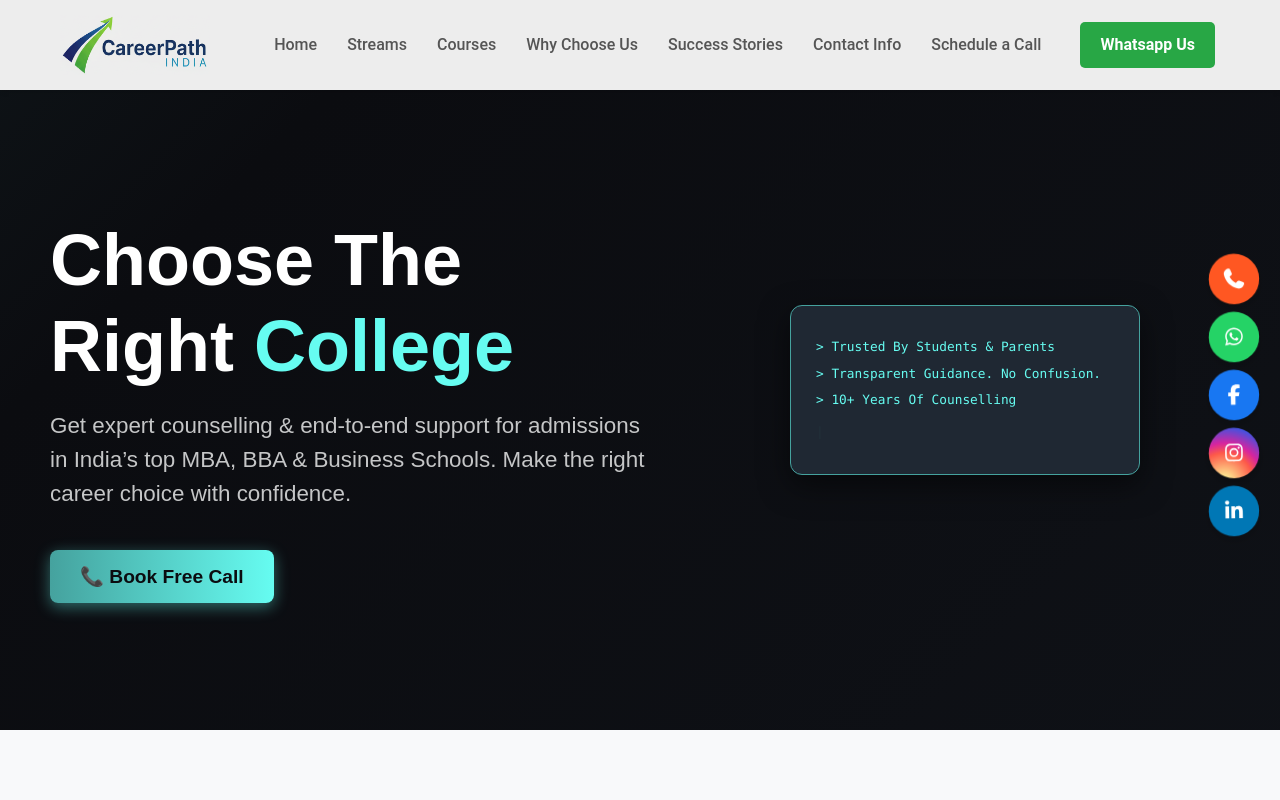
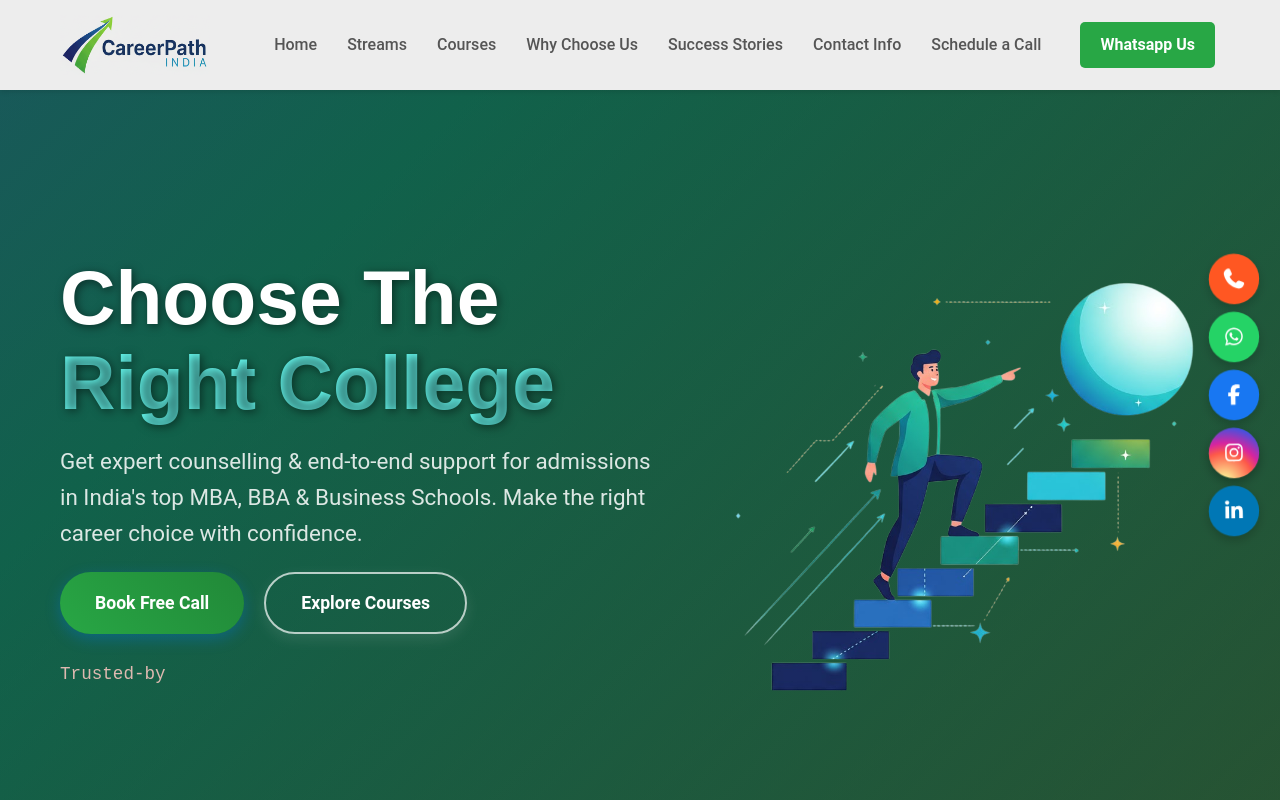
Before and after one commit to argtiwari/CareerPath-India, a React (Create React App) app: page / in a window 1280 px wide. Shown: the top 800 px of the page. Built offline with nearby package versions, Linux system fonts and the light colour scheme.

Commit message:
feat: Dynamic hero section with typing animation and parallax image

```diff
--- a/src/components/HeroSection.css
+++ b/src/components/HeroSection.css
@@ -1,21 +1,20 @@
-/* HeroSection.css - Fully Mobile-Friendly & Unique Design */
 
-/* --- 1. Main Container & Background --- */
-
-.codewave-hero-container {
+.hero-section {
     position: relative;
     width: 100%;
-    min-height: 100vh; /* Chote devices par poori screen cover kare */
+    height: 95vh;
+    overflow: hidden;
     display: flex;
+    justify-content: center;
     align-items: center;
-    overflow: hidden;
-    background-color: #0b0c10; /* Dark, techy background */
-    color: #c5c6c7; /* Light text color */
-    font-family: 'Poppins', sans-serif; /* Clean, modern font */
-    padding: 20px 0;
+    text-align: left;
+    color: white;
+    background: linear-gradient(135deg, #1a2a6b 0%, #004d40 100%);
+    background-size: cover;
+    background-position: center;
+    padding-top: 80px;
 }
 
-/* Animated Gradient Background */
 .gradient-bg {
     position: absolute;
     top: 0;
@@ -23,7 +22,7 @@
     width: 100%;
     height: 100%;
     /* Attractive Gradient Colors */
-    background: linear-gradient(-45deg, #1f2833, #0b0c10, #45a29e, #1f2833);
+    background: linear-gradient(-45deg, #db0d0d, #0acf17, #45a29e, #1f2833);
     background-size: 400% 400%;
     animation: gradientShift 15s ease infinite; /* Smooth animation */
     opacity: 0.3; /* Subtle effect */
@@ -36,174 +35,272 @@
     100% { background-position: 0% 50%; }
 }
 
-/* --- 2. Content Layout --- */
-
-.codewave-content-wrapper {
+.hero-content {
     position: relative;
-    z-index: 10; /* Content ko background ke upar rakhega */
-    width: 95%;
+    z-index: 2;
     max-width: 1200px;
-    margin: 0 auto;
+    width: 100%;
+    padding: 0 40px;
     display: flex;
-    flex-wrap: wrap;
-    align-items: center;
+    align-items: center; /* Vertically align items */
     justify-content: space-between;
+    flex-wrap: wrap-reverse; /* 🚨 Mobile par image text ke upar aaye */
+    gap: 50px; /* Thoda zyada gap */
 }
 
-/* --- 3. Text Content (Left Side) --- */
-
-.codewave-text-content {
-    flex: 1 1 100%; /* Mobile par full width lega */
-    padding: 0 10px;
-    text-align: center; /* Mobile par text center align kiya */
-    margin-bottom: 50px;
-    animation: slideInLeft 1s ease-out;
+.main-headline-area {
+    flex: 1.5; /* Text area zyada space le */
+    min-width: 380px;
+    max-width: 600px; /* Control text block width */
 }
 
-.codewave-title {
-    font-size: 3rem; /* Mobile ke liye chota kiya */
+.hero-section h1 {
+    font-family: 'Poppins', sans-serif;
+    font-size: 4.8em;
     font-weight: 800;
-    line-height: 1.2;
-    margin-bottom: 15px;
-    color: #ffffff; /* White for main title */
+    margin-bottom: 20px;
+    line-height: 1.1;
+    color: white;
+    text-shadow: 2px 2px 10px rgba(0, 0, 0, 0.5);
 }
 
-.code-highlight {
-    /* Main highlight color - Bright Cyan */
-    color: #66fcf1;
+.highlight-text {
+    background: linear-gradient(90deg, #66fcf1 0%, #66fcf1 100%); /* Bright Blue-Cyan Gradient */
+    -webkit-background-clip: text;
+    -webkit-text-fill-color: transparent;
+    background-clip: text;
+    text-fill-color: transparent;
 }
 
-.codewave-subtitle {
-    font-size: 1.1rem; /* Mobile ke liye chota kiya */
-    font-weight: 300;
-    margin-bottom: 30px;
-    line-height: 1.5;
-    color: #c5c6c7;
+.subtitle-text {
+    font-family: 'Roboto', sans-serif;
+    font-size: 1.4em;
+    margin-bottom: 20px; /* Typing text ke liye space */
+    color: rgba(255, 255, 255, 0.85);
+    max-width: 600px;
 }
 
-/* --- 4. Call-to-Action Button --- */
-
-.codewave-cta-button {
-    background: linear-gradient(90deg, #45a29e, #66fcf1); /* Eye-catching gradient button */
-    border: none;
-    padding: 12px 25px; /* Padding kam kiya */
-    font-size: 1rem;
-    font-weight: 700;
-    border-radius: 8px;
-    cursor: pointer;
-    color: #0b0c10;
-    transition: all 0.3s ease;
-    box-shadow: 0 4px 15px rgba(102, 252, 241, 0.4);
+/* 🚨 Typing Animation Styles */
+.typed-text-display {
+    font-family: 'Roboto Mono', monospace;
+    font-size: 1.1em;
+    color: #deb9b0;
+    white-space: nowrap;
+    overflow: hidden;
+    border-right: none;
+    display: inline-flex; /* Characters ko side-by-side rakhne ke liye */
+    align-items: center;
+    position: relative;
+    margin-top: 30px;
+    height: 1.2em;
 }
 
-.codewave-cta-button:hover {
-    transform: translateY(-3px) scale(1.02);
-    box-shadow: 0 8px 20px rgba(102, 252, 241, 0.6);
+.typed-char {
+    opacity: 1;
+    transition: opacity 0.07s ease-in-out;
+
 }
 
-/* --- 5. Visual Side (Right Side) --- */
+.typing-cursor {
+    display: inline-block;
+    animation: blink-caret .75s step-end infinite;
+    margin-left: 5px;
+    font-size: 1.2em;
+    vertical-align: middle;
+    border-right: 3px solid rgba(255, 255, 255, 0.7);
+    height: 100%;
+    width: 0;
+}
+@keyframes blink-caret {
+    from, to { border-right-color: transparent; }
+    50% { border-right-color: rgba(255, 255, 255, 0.7); }
+}
 
-.codewave-visual-side {
-    flex: 1 1 100%; /* Mobile par full width lega */
+.hero-ctas {
+    display: flex;
+    gap: 20px;
+    flex-wrap: wrap;
+}
+
+.primary-button, .secondary-button {
+    padding: 15px 35px;
+    border-radius: 50px;
+    text-decoration: none;
+    font-size: 1.1em;
+    font-weight: 600;
+    transition: all 0.3s ease;
+    cursor: pointer;
+    display: inline-flex;
+    align-items: center;
+    justify-content: center;
+}
+
+.primary-button {
+    background: linear-gradient(45deg, #28a745, #218838); /* Green Gradient */
+    color: white;
+    box-shadow: 0 5px 15px rgba(0, 123, 255, 0.3);
+}
+
+.primary-button:hover {
+    transform: translateY(-5px);
+    box-shadow: 0 8px 20px rgba(0, 123, 255, 0.4);
+}
+
+.secondary-button {
+    background-color: transparent;
+    color: white;
+    border: 2px solid rgba(255, 255, 255, 0.7);
+    box-shadow: 0 5px 15px rgba(255, 255, 255, 0.1);
+}
+
+.secondary-button:hover {
+    background-color: rgba(255, 255, 255, 0.1);
+    transform: translateY(-5px);
+    border-color: white;
+    box-shadow: 0 8px 20px rgba(255, 255, 255, 0.2);
+}
+
+.hero-image-container {
+    flex: 1;
+    min-width: 350px;
+    max-width: 550px; /* Max width for the image */
     display: flex;
     justify-content: center;
     align-items: center;
-    padding-bottom: 40px; /* Neeche se spacing */
-    animation: slideInRight 1s ease-out;
+    position: relative;
+    transform: translateY(var(--scroll-y, 0px));
 }
 
-.codewave-terminal-mockup {
-    background-color: #1f2833;
-    border-radius: 12px;
-    padding: 20px;
-    width: 90%; /* Mobile width adjust kiya */
-    max-width: 350px;
-    box-shadow: 0 10px 30px rgba(0, 0, 0, 0.5);
-    border: 1px solid #45a29e;
-    font-family: 'Consolas', monospace; /* Monospace font for code look */
-    font-size: 0.9rem; /* Chota font size */
-    color: #66fcf1; /* Code text color */
+.hero-illustration {
+    max-width: 120%;
+    height: auto;
+    display: block;
+    border-radius: 15px; /* Slightly rounded corners */
+    transition: transform 0.5s ease-out;
 }
 
-.codewave-terminal-mockup p {
-    margin: 6px 0;
+.hero-illustration:hover {
+    transform: scale(1.03); /* Slightly zoom on hover */
+}
+
+
+/* 📱 MOBILE RESPONSIVENESS */
+@media (max-width: 992px) {
+    .hero-content {
+        flex-direction: column; /* Stack vertically */
+        text-align: center;
+        padding: 0 20px;
+        gap: 40px;
+    }
+
+    .main-headline-area {
+        flex: auto;
+        min-width: unset;
+        order: 2;
+    }
+
+    .hero-section h1 {
+        font-size: 3.2em;
+        margin-bottom: 15px;
+    }
+
+    .subtitle-text {
+        font-size: 1.2em;
+        max-width: 100%;
+        padding: 0 10px;
+    }
+
+    .typed-text-container {
+        font-family: 'Roboto Mono', monospace;
+    font-size: 1.1em;
+    color: #b0c4de;
     white-space: nowrap;
     overflow: hidden;
+    border-right: 3px solid rgba(255, 255, 255, 0.7);
     }
 
-.line-1 { animation: typing 2s steps(30, end) 0.5s forwards; width: 0; }
-.line-2 { animation: typing 2s steps(30, end) 3s forwards; width: 0; }
-.line-3 { animation: typing 2s steps(30, end) 5.5s forwards; width: 0; }
-
-.cursor {
-    display: inline-block;
-    vertical-align: top;
-    animation: blink 0.7s infinite;
+    .typed-text-display {
+        font-size: 1em;
     }
 
-/* --- 6. Keyframes (Animations) --- */
-
-@keyframes slideInLeft {
-    from { opacity: 0; transform: translateX(-50px); }
-    to { opacity: 1; transform: translateX(0); }
+    .hero-ctas {
+        justify-content: center;
+        order: 1;
     }
 
-@keyframes slideInRight {
-    from { opacity: 0; transform: translateX(50px); }
-    to { opacity: 1; transform: translateX(0); }
+    .hero-image-container {
+        flex: auto;
+        min-width: unset;
+        width: 100%;
+        max-width: 450px;
+        align-self: center;
+        order: 2;
+        margin-bottom: 20px;
+    }
 }
 
-@keyframes typing {
-    from { width: 0 }
-    to { width: 100% }
+@media (max-width: 768px) {
+    .hero-section {
+        height: auto;
+        min-height: 85vh;
+        padding-top: 100px;
+        padding-bottom: 40px;
     }
 
-@keyframes blink {
-    from, to { opacity: 0; }
-    50% { opacity: 1; }
+    .hero-section h1 {
+        font-size: 2.5em;
+        line-height: 1.3;
+        padding: 0 5px;
     }
 
-/* --- 7. Desktop/Larger Screen Adjustments (Min-width: 900px) --- */
-
-@media (min-width: 900px) {
-    .codewave-hero-container {
-        min-height: 80vh;
+    .subtitle-text {
+        font-size: 1em;
+        margin-bottom: 20px;
+        padding: 0;
     }
 
-    .codewave-content-wrapper {
-        flex-direction: row; /* Desktop par side-by-side */
-        text-align: left; /* Text left align */
+    .typed-text-display {
+        font-size: 0.9em;
     }
 
-    .codewave-text-content {
-        flex: 1 1 500px;
-        padding-right: 40px;
-        margin-bottom: 0;
-        text-align: left;
+    .primary-button, .secondary-button {
+        padding: 12px 25px;
+        font-size: 0.9em;
+    }
 }
 
-    .codewave-title {
-        font-size: 4.5rem; /* Desktop font size wapas bada kiya */
-        margin-bottom: 20px;
+@media (max-width: 480px) {
+    .hero-section h1 {
+        font-size: 2em;
     }
 
-    .codewave-subtitle {
-        font-size: 1.4rem;
-        margin-bottom: 40px;
+    .subtitle-text {
+        font-size: 0.9em;
     }
 
-    .codewave-cta-button {
-        padding: 15px 30px;
-        font-size: 1.2rem;
+    .typed-text-display {
+        font-size: 0.8em;
     }
 
-    .codewave-visual-side {
-        flex: 1 1 400px;
+    .hero-ctas {
+        flex-direction: column;
+        gap: 10px;
+        width: 100%;
+        max-width: 300px;
+        margin: 0 auto;
+    }
+    .primary-button, .secondary-button {
+        width: 100%;
+    }
+    .hero-image-container {
+        max-width: 300px;
     }
 
-    .codewave-terminal-mockup {
-        width: 400px;
-        font-size: 0.8rem;
-        padding: 25px;
+    .hero-illustration{
+        display: none; /* Chhote screens par image hide karein */
     }
 }
+
+.hero-image-container[style*="--scroll-y"] {
+    transition: transform 0.1s linear;
+}
--- a/src/components/HeroSection.js
+++ b/src/components/HeroSection.js
@@ -1,40 +1,118 @@
-// HeroSection.jsx
-import React from 'react';
-import './HeroSection.css'; // CSS file import kiya
 
-const HeroSection = () => {
+import React, { useState, useEffect, useRef } from 'react';
+import './HeroSection.css';
+
+import heroIllustration from '../assets/hero-illustration.png';
+
+const textsToType = [
+  "Trusted-by Students & Parents",
+  "Transparent Guidance. No Confusion.",
+  "10+ Years Of Counselling Experience",
+  "Your Pathway to Top Institutions."
+];
+
+function HeroSection() {
+    const [displayedChars, setDisplayedChars] = useState([]); // Store individual characters
+    const [textIndex, setTextIndex] = useState(0);
+    const [charIndex, setCharIndex] = useState(0);
+    const [isDeleting, setIsDeleting] = useState(false);
+
+    const heroImageRef = useRef(null);
+
+  useEffect(() => {
+        let typingInterval;
+
+        const handleTyping = () => {
+            const currentText = textsToType[textIndex];
+
+            if (!isDeleting && charIndex < currentText.length) {
+                setDisplayedChars(prev => [...prev, { char: currentText.charAt(charIndex), id: Date.now() + charIndex }]);
+                setCharIndex(prev => prev + 1);
+            } else if (isDeleting && displayedChars.length > 0) {
+                setDisplayedChars(prev => prev.slice(0, prev.length - 1));
+            } else if (!isDeleting && charIndex === currentText.length) {
+                clearInterval(typingInterval);
+                setTimeout(() => setIsDeleting(true), 2000);
+                return;
+            } else if (isDeleting && displayedChars.length === 0) {
+                setIsDeleting(false);
+                setTextIndex(prev => (prev + 1) % textsToType.length);
+                setCharIndex(0);
+                clearInterval(typingInterval);
+                return;
+            }
+        };
+
+        typingInterval = setInterval(handleTyping, isDeleting ? 70 : 120); // Typing speed
+
+        return () => clearInterval(typingInterval);
+    }, [charIndex, textIndex, isDeleting, displayedChars.length]); // Add displayedChars.length to dependencies
+
+
+  useEffect(() => {
+    const handleScroll = () => {
+      if (heroImageRef.current) {
+        const scrollY = window.scrollY;
+        heroImageRef.current.style.setProperty('--scroll-y', `${scrollY * 0.15}px`);
+      }
+    };
+
+    window.addEventListener('scroll', handleScroll);
+    return () => window.removeEventListener('scroll', handleScroll);
+  }, []);
+
+
+
+
   return (
-    <div className="codewave-hero-container">
-      {/* Animated Gradient Background - Purely for style */}
+
+
+    <section className="hero-section">
       <div className="gradient-bg"></div>
+      <div className="container hero-content">
+        <div className="main-headline-area">
+          <h1 data-aos="fade-right" data-aos-duration="1000">
+            Choose The <span className="highlight-text">Right College</span>
+          </h1>
+          <p className="subtitle-text" data-aos="fade-right" data-aos-delay="200" data-aos-duration="1000">
+            Get expert counselling &amp; end-to-end support for admissions in India's top MBA, BBA &amp; Business Schools. Make the right career choice with confidence.
+          </p>
 
-      <div className="codewave-content-wrapper">
-        {/* Left Side: Text Content */}
-        <div className="codewave-text-content">
-          <h1 className="codewave-title">
-            Choose The Right <span className="code-highlight">College</span>
-          </h1>
-          <p className="codewave-subtitle">
-           Get expert counselling & end-to-end support for admissions in India’s top MBA, BBA & Business Schools. Make the right career choice with confidence.
-          </p>
-          <button className="codewave-cta-button">
-            📞 Book Free Call
-          </button>
+
+
+          <div className="hero-ctas" data-aos="fade-up" data-aos-delay="400" data-aos-duration="1000">
+            <a href="#contact-info" className="primary-button">Book Free Call</a>
+            <a href="#streams" className="secondary-button">Explore Courses</a>
+
+          </div>
+
+          <div className="typed-text-container" data-aos="fade-up" data-aos-delay="500" data-aos-duration="1000">
+                        <p className="typed-text-display">
+                            {displayedChars.map((item, index) => (
+                                <span
+                                    key={item.id}
+                                    className="typed-char"
+                                    style={{ animationDelay: `${index * 0.02}s` }}
+                                >
+                                    {item.char === ' ' ? '\u00A0' : item.char}
+                                </span>
+                            ))}
+                            <span className="typing-cursor">|</span>
+                        </p>
+                    </div>
         </div>
 
-        {/* Right Side: Animated Visual / Image Placeholder */}
-        <div className="codewave-visual-side">
-          {/* Ek chhota, clean visual jo programming ko represent karega */}
-          <div className="codewave-terminal-mockup">
-            <p className="line-1">&gt; Trusted By Students & Parents</p>
-            <p className="line-2">&gt; Transparent Guidance. No Confusion.</p>
-            <p className="line-3">&gt; 10+ Years Of Counselling Experience</p>
-            <p className="cursor">|</p>
-          </div>
+        <div className="hero-image-container" ref={heroImageRef} data-aos="zoom-in" data-aos-delay="600" data-aos-duration="1000">
+          <img
+            src={heroIllustration}
+            alt="Career Path Success Illustration"
+            className="hero-illustration"
+          />
         </div>
+
       </div>
-    </div>
+    </section>
   );
-};
+}
 
 export default HeroSection;
```
Also changed, not shown: src/components/Footer.css (+127 -33 lines), src/components/Footer.js (+43 -23 lines), src/assets/hero-illustration.png (added), src/assets/wave.png (added). Lines whose indentation alone changed are shown as unchanged.
